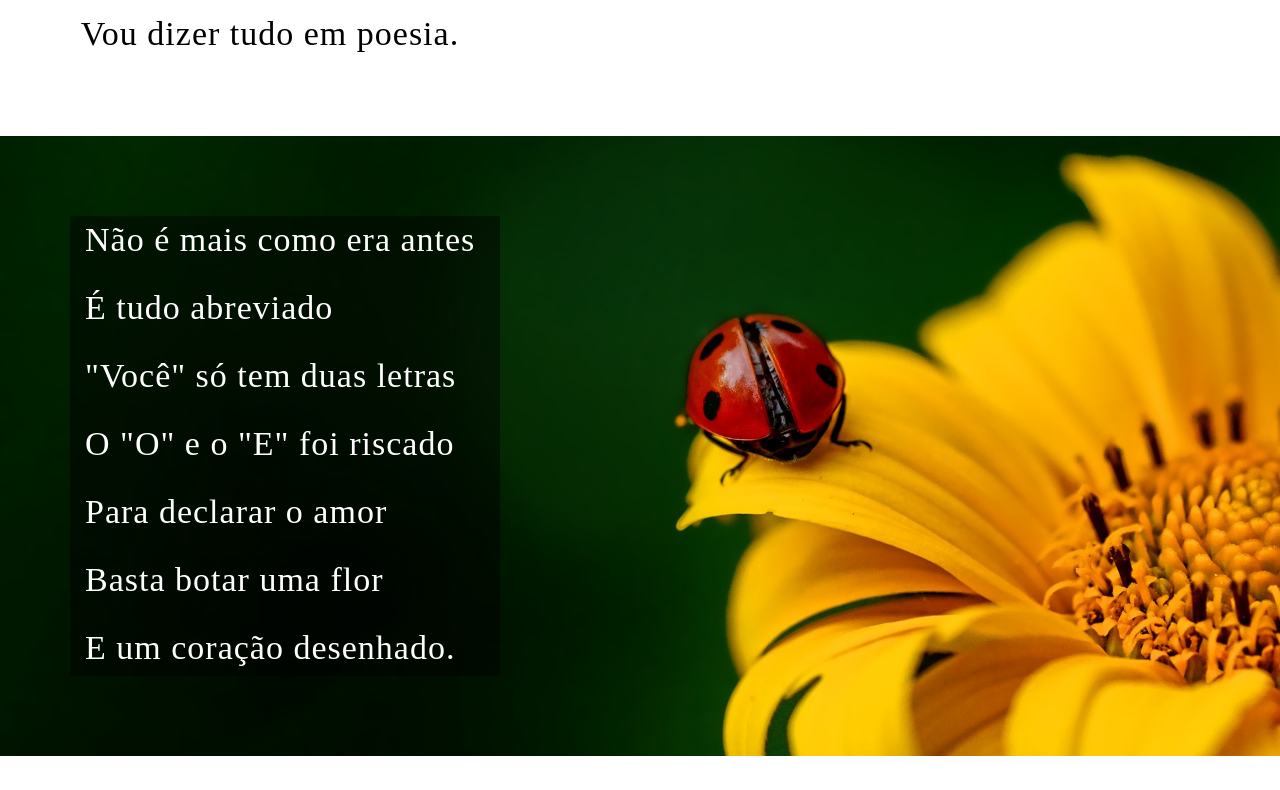
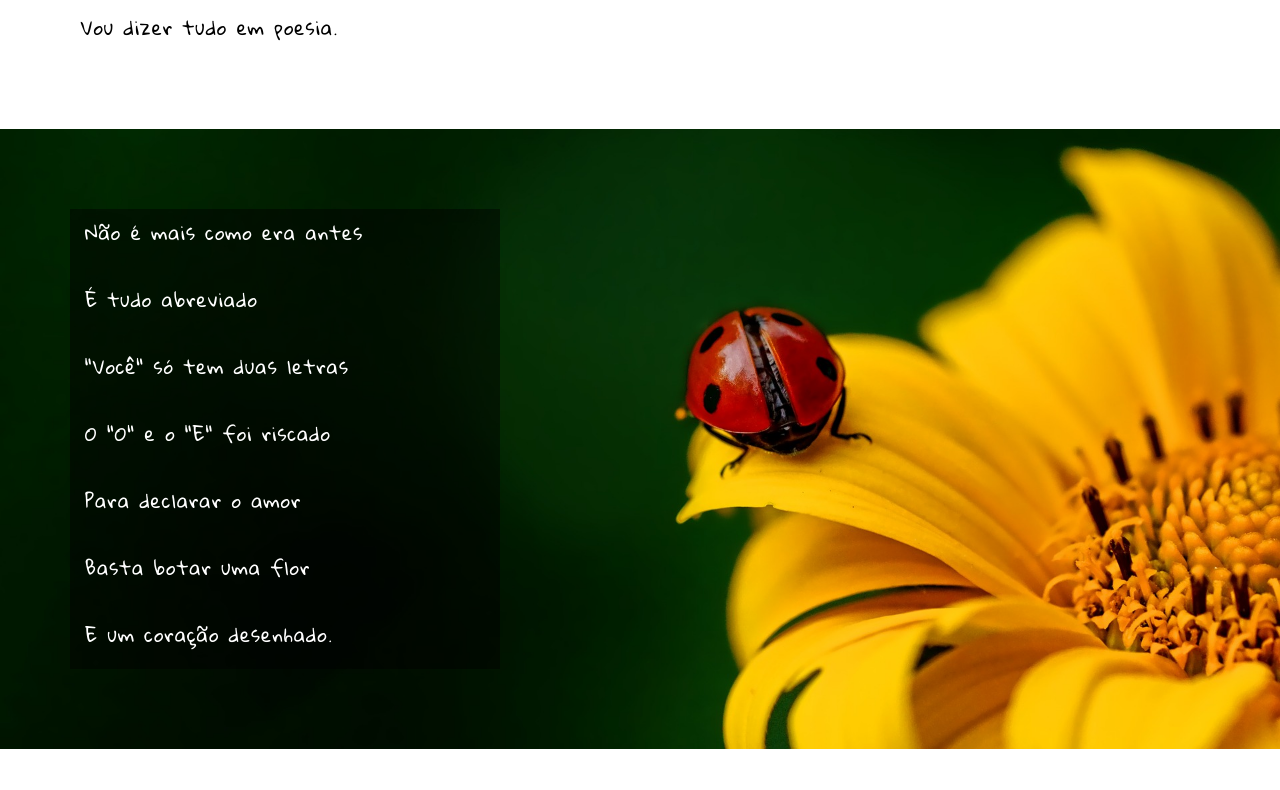
Before and after one commit to Caiogsan/projeto4, a plain HTML site: page index.html in a window 1280 px wide. Shown: the part 710-1500 px from the top of the page. Drawn offline with Linux system fonts and the light colour scheme.

Commit message:
Update style.css

```diff
--- a/style.css
+++ b/style.css
@@ -1,3 +1,5 @@
+@import url('https://fonts.googleapis.com/css2?family=Gloria+Hallelujah&display=swap');
+
 * {
     margin: 0px;
     padding: 0px;
@@ -33,10 +35,11 @@ header {
 }
 
 .paragrafo {
-    font-size: 34px;
+    font-size: 18.7px;
     letter-spacing: 1px;
     padding-bottom: 30px;
     padding-left: 10.7px;
+    font-family: 'Gloria Hallelujah', Arial, Helvetica, sans-serif;
 }
 
 .teste {
@@ -50,10 +53,11 @@ header {
 }
 
 .paragrafo2 {
-    font-size: 34px;
+    font-size: 18.7px;
     letter-spacing: 1px;
     padding-bottom: 30px;
     color: white;
+    font-family: 'Gloria Hallelujah', Arial, Helvetica, sans-serif;
 }
 
 #segunda-secao {
```
